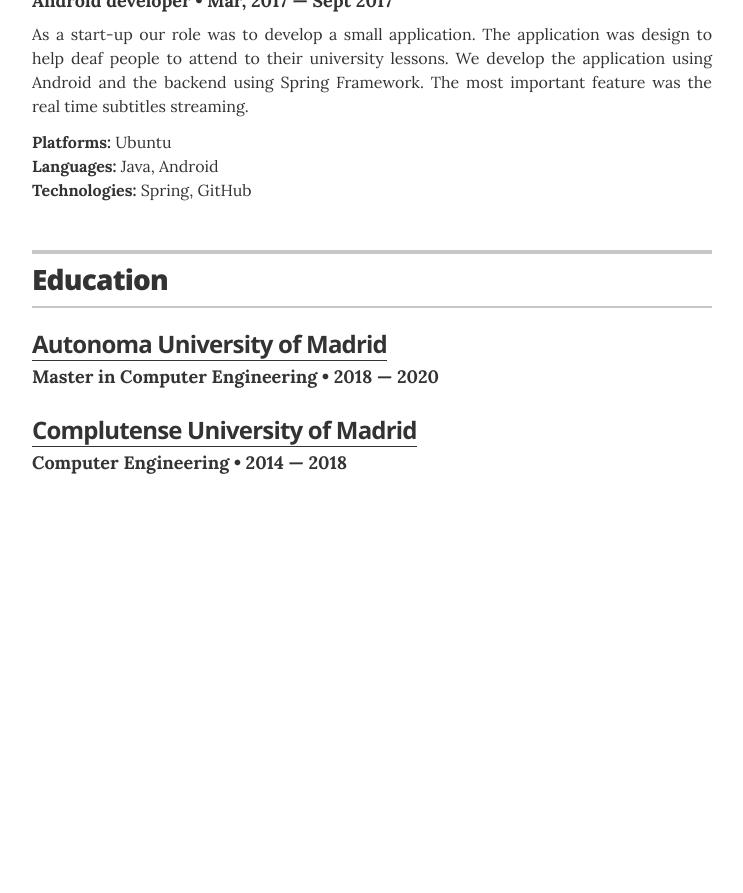
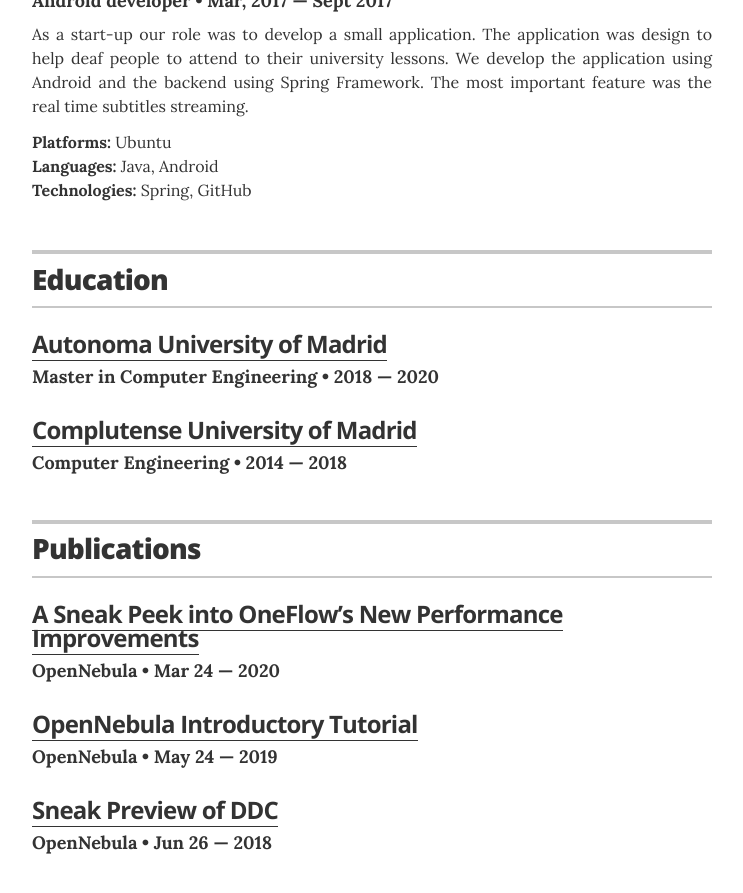
Before and after one commit to al3xhh/ahuertas.github.io, a Jekyll site: the page built from index.html, in a window 1280 px wide and 900 px high, scrolled down 1193 px. Shown: the top 893 px of the window, without its empty margins (268-1011 px from the left). Built offline with Jekyll 4.4.1, drawn with Linux system fonts in a browser that asks for light colours; before the commit the page ends 1713 px from its top, so only the background shows below that.

Commit message:
Add publications

```diff
--- a/_config.yml
+++ b/_config.yml
@@ -24,6 +24,7 @@
 # comment out to hide
 resume_section_experience:   true
 resume_section_education:    true
+resume_section_publications: true
 resume_section_projects:     false
 resume_section_skills:       false
 resume_section_recognition:  false
--- a/_layouts/resume.html
+++ b/_layouts/resume.html
@@ -116,6 +116,31 @@
 
       </section>
       <!-- end Education -->
+      {% endif %}
+
+      {% if site.resume_section_publications %}
+      <!-- begin Publications -->
+      <section class="content-section">
+
+        <header class="section-header">
+          <h2>Publications</h2>
+        </header>
+
+        <div class="resume-item" itemscope itemprop="worksFor" itemtype="http://schema.org/CollegeOrUniversity">
+          <h3 class="resume-item-title" itemprop="name"><a href="https://opennebula.io/a-sneak-peek-into-oneflows-new-performance-improvements/">A Sneak Peek into OneFlow’s New Performance Improvements</a></h3>
+          <h4 class="resume-item-details" itemprop="description">OpenNebula &bull; Mar 24 &mdash; 2020</h4>
+        </div>
+        <div class="resume-item" itemscope itemprop="worksFor" itemtype="http://schema.org/CollegeOrUniversity">
+          <h3 class="resume-item-title" itemprop="name"><a href="https://www.youtube.com/watch?v=DacwOJOJ2_o&t=">OpenNebula Introductory Tutorial</a></h3>
+          <h4 class="resume-item-details" itemprop="description">OpenNebula &bull; May 24 &mdash; 2019</h4>
+        </div>
+        <div class="resume-item" itemscope itemprop="worksFor" itemtype="http://schema.org/CollegeOrUniversity">
+          <h3 class="resume-item-title" itemprop="name"><a href="https://opennebula.io/a-sneak-preview-of-the-upcoming-features-for-cloud-disaggregation/">Sneak Preview of DDC</a></h3>
+          <h4 class="resume-item-details" itemprop="description">OpenNebula &bull; Jun 26 &mdash; 2018</h4>
+        </div>
+
+      </section>
+      <!-- end Publications -->
       {% endif %}
 
       {% if site.resume_section_projects %}
```
